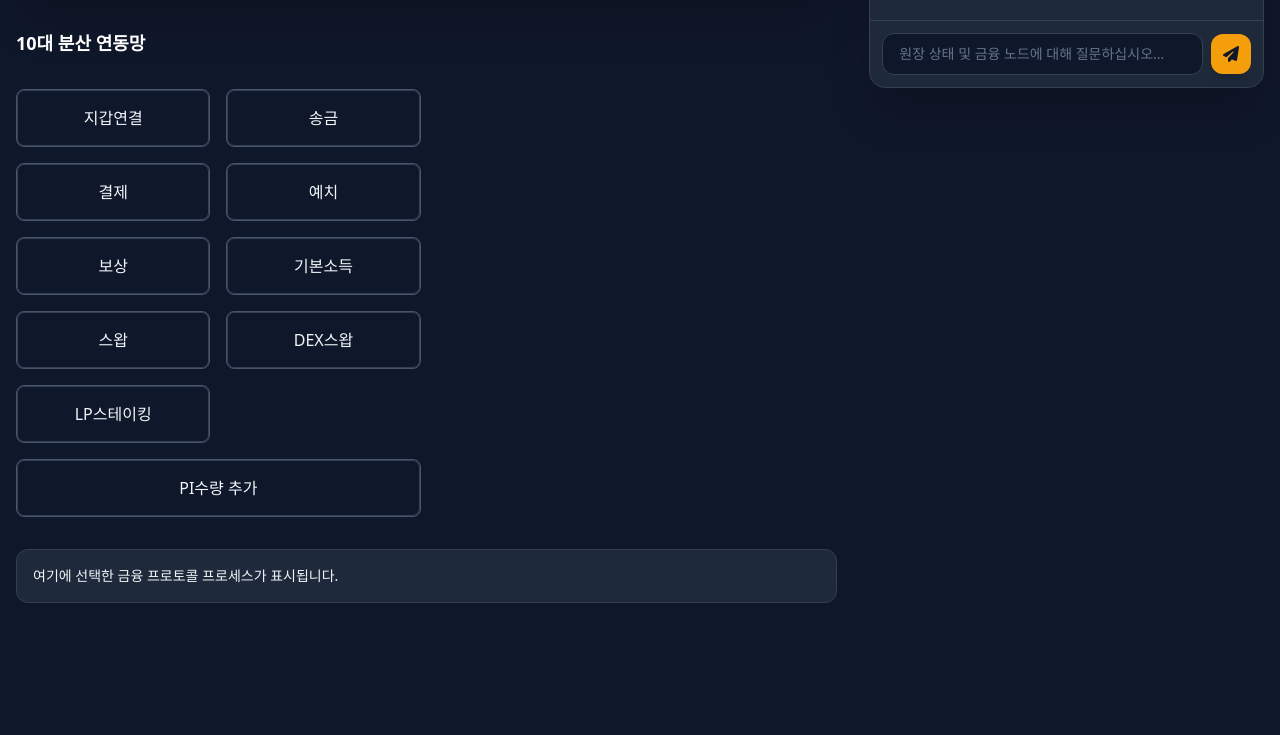
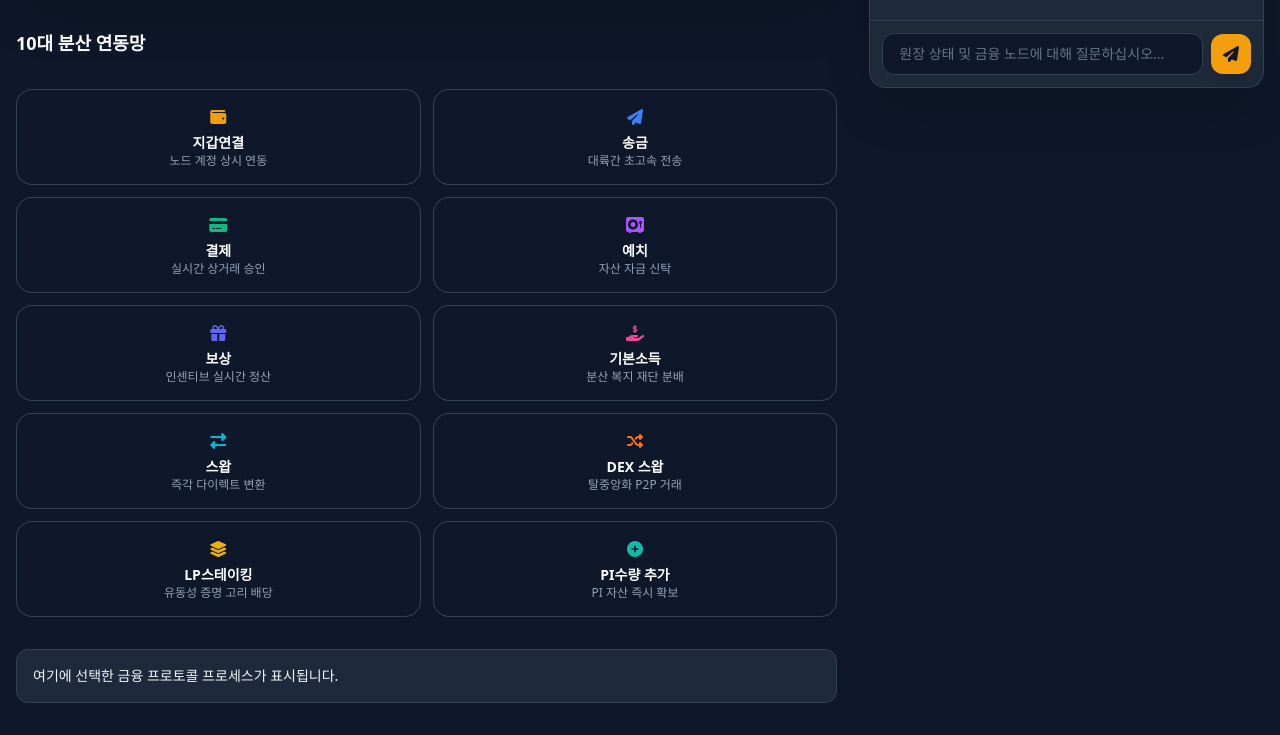
Before and after one commit to ljw2358/HK-WORLDBANK, a website: page index.html in a window 1280 px wide. Shown: the part 729-1464 px from the top of the page. Before the commit the page ends 1364 px from the top, so only its background shows below. Drawn offline with nearby package versions, Linux system fonts and the light colour scheme.

Commit message:
Revamp financial process UI and update logic
Refactor the UI for financial processes with icons and descriptions, replacing the previous grid layout. Update the executeProcess function to handle new process descriptions.

```diff
--- a/index.html
+++ b/index.html
@@ -169,19 +169,57 @@
 
             <h3 class="text-white text-lg font-bold mt-6 mb-4">10대 분산 연동망</h3>
              <div class="grid grid-cols-2 gap-3 w-full text-center">
-          <div class="grid grid-cols-2 gap-4">
-    <div class="hk-box cursor-pointer hover:bg-slate-700 p-4 border border-slate-600 rounded-lg text-center" onclick="executeProcess('지갑연결')">지갑연결</div>
-    <div class="hk-box cursor-pointer hover:bg-slate-700 p-4 border border-slate-600 rounded-lg text-center" onclick="executeProcess('송금')">송금</div>
-    <div class="hk-box cursor-pointer hover:bg-slate-700 p-4 border border-slate-600 rounded-lg text-center" onclick="executeProcess('결제')">결제</div>
-    <div class="hk-box cursor-pointer hover:bg-slate-700 p-4 border border-slate-600 rounded-lg text-center" onclick="executeProcess('예치')">예치</div>
-    <div class="hk-box cursor-pointer hover:bg-slate-700 p-4 border border-slate-600 rounded-lg text-center" onclick="executeProcess('보상')">보상</div>
-    <div class="hk-box cursor-pointer hover:bg-slate-700 p-4 border border-slate-600 rounded-lg text-center" onclick="executeProcess('기본소득')">기본소득</div>
-    <div class="hk-box cursor-pointer hover:bg-slate-700 p-4 border border-slate-600 rounded-lg text-center" onclick="executeProcess('스왑')">스왑</div>
-    <div class="hk-box cursor-pointer hover:bg-slate-700 p-4 border border-slate-600 rounded-lg text-center" onclick="executeProcess('DEX스왑')">DEX스왑</div>
-    <div class="hk-box cursor-pointer hover:bg-slate-700 p-4 border border-slate-600 rounded-lg text-center" onclick="executeProcess('LP스테이킹')">LP스테이킹</div>
-    <div class="hk-box cursor-pointer hover:bg-slate-700 p-4 border border-slate-600 rounded-lg text-center col-span-2" onclick="executeProcess('PI수량 추가')">PI수량 추가</div>
-</div>
-</div>
+                <div class="hk-box" onclick="executeProcess('지갑연결')">
+                    <i class="fa-solid fa-wallet text-amber-500 mb-2"></i>
+                    <h4 class="text-white font-bold text-sm">지갑연결</h4>
+                    <p class="text-slate-400 text-xs">노드 계정 상시 연동</p>
+                </div>
+                <div class="hk-box" onclick="executeProcess('송금')">
+                    <i class="fa-solid fa-paper-plane text-blue-500 mb-2"></i>
+                    <h4 class="text-white font-bold text-sm">송금</h4>
+                    <p class="text-slate-400 text-xs">대륙간 초고속 전송</p>
+                </div>
+                <div class="hk-box" onclick="executeProcess('결제')">
+                    <i class="fa-solid fa-credit-card text-emerald-500 mb-2"></i>
+                    <h4 class="text-white font-bold text-sm">결제</h4>
+                    <p class="text-slate-400 text-xs">실시간 상거래 승인</p>
+                </div>
+                <div class="hk-box" onclick="executeProcess('예치')">
+                    <i class="fa-solid fa-vault text-purple-500 mb-2"></i>
+                    <h4 class="text-white font-bold text-sm">예치</h4>
+                    <p class="text-slate-400 text-xs">자산 자금 신탁</p>
+                </div>
+                <div class="hk-box" onclick="executeProcess('보상')">
+                    <i class="fa-solid fa-gift text-indigo-500 mb-2"></i>
+                    <h4 class="text-white font-bold text-sm">보상</h4>
+                    <p class="text-slate-400 text-xs">인센티브 실시간 정산</p>
+                </div>
+                <div class="hk-box" onclick="executeProcess('기본소득')">
+                    <i class="fa-solid fa-hand-holding-dollar text-pink-500 mb-2"></i>
+                    <h4 class="text-white font-bold text-sm">기본소득</h4>
+                    <p class="text-slate-400 text-xs">분산 복지 재단 분배</p>
+                </div>
+                <div class="hk-box" onclick="executeProcess('스왑')">
+                    <i class="fa-solid fa-right-left text-cyan-500 mb-2"></i>
+                    <h4 class="text-white font-bold text-sm">스왑</h4>
+                    <p class="text-slate-400 text-xs">즉각 다이렉트 변환</p>
+                </div>
+                <div class="hk-box" onclick="executeProcess('DEX스왑')">
+                    <i class="fa-solid fa-shuffle text-orange-500 mb-2"></i>
+                    <h4 class="text-white font-bold text-sm">DEX 스왑</h4>
+                    <p class="text-slate-400 text-xs">탈중앙화 P2P 거래</p>
+                </div>
+                <div class="hk-box" onclick="executeProcess('LP스테이킹')">
+                    <i class="fa-solid fa-layer-group text-yellow-500 mb-2"></i>
+                    <h4 class="text-white font-bold text-sm">LP스테이킹</h4>
+                    <p class="text-slate-400 text-xs">유동성 증명 고리 배당</p>
+                </div>
+                <div class="hk-box" onclick="executeProcess('PI수량 추가')">
+                    <i class="fa-solid fa-plus-circle text-teal-500 mb-2"></i>
+                    <h4 class="text-white font-bold text-sm">PI수량 추가</h4>
+                    <p class="text-slate-400 text-xs">PI 자산 즉시 확보</p>
+                </div>
+            </div>
 
             <div id="process-area" class="mt-4 bg-slate-800 p-4 rounded-xl text-sm border border-slate-700">
                 여기에 선택한 금융 프로토콜 프로세스가 표시됩니다.
@@ -1102,45 +1140,6 @@
                 chatBox.scrollTop = chatBox.scrollHeight;
             }, 600);
         }
- <script>
-        // ... 기존 함수들 ...
-
-        // 여기에 추가하세요!
-        // 10대 분산 연동망 마스터 로직
-        function executeProcess(funcName) {
-            const area = document.getElementById('process-area');
-            const processMap = {
-                '지갑연결': '노드 계정 탐색 → 연동 대상 확인 → 상시 연동 설정 → 6자리 승인 코드 입력 → 처리 완료',
-                '송금': '수신 노드 주소 입력 → 전송 수량 확정 → 경로 최적화 → 6자리 승인 코드 입력 → 대륙간 전송 완료',
-                '결제': '상거래 물품 확인 → 결제 통화 선택 → 거래 서명 요청 → 6자리 승인 코드 입력 → 실시간 승인 완료',
-                '예치': '자산 선택 → 수량 및 기간 설정 → 예상 수익률 확인 → 6자리 승인 코드 입력 → 신탁 처리 완료',
-                '보상': '인센티브 발생 확인 → 정산 주기 설정 → 수령 계정 확인 → 6자리 승인 코드 입력 → 실시간 정산 완료',
-                '기본소득': '수혜 자격 검증 → 분배 노드 동기화 → 분배 수량 산출 → 6자리 승인 코드 입력 → 재단 분배 완료',
-                '스왑': '교환 통화 페어 선택 → 환율 및 슬리피지 확인 → 교환 수량 확정 → 6자리 승인 코드 입력 → 즉각 변환 완료',
-                'DEX스왑': 'P2P 유동성 풀 선택 → 거래 규모 최적화 → 탈중앙화 매칭 → 6자리 승인 코드 입력 → 즉시 거래 완료',
-                'LP스테이킹': '자산 페어 예치 → 유동성 공급 확인 → 배당률 산출 → 6자리 승인 코드 입력 → 증명 고리 배당 완료',
-                'PI수량 추가': 'PI 자산 원장 조회 → 보유 자산 가치 산정 → 확보 수량 결정 → 6자리 승인 코드 입력 → 즉시 확보 완료'
-            };
-
-            area.innerHTML = `
-                <h3 class="text-amber-500 font-bold mb-2">[${funcName}] 상세 프로세스</h3>
-                <p class="text-slate-300 mb-4 text-xs font-mono">${processMap[funcName]}</p>
-                <div class="flex gap-2">
-                    <input type="password" id="auth-code" maxlength="6" placeholder="6자리 코드" class="bg-slate-900 border border-slate-700 rounded px-3 py-2 text-white w-32 focus:outline-none focus:border-amber-500">
-                    <button onclick="confirmAuth('${funcName}')" class="bg-amber-500 text-slate-900 font-bold px-4 py-2 rounded hover:bg-amber-400 cursor-pointer">승인</button>
-                </div>
-            `;
-        }
-
-        function confirmAuth(funcName) {
-            const code = document.getElementById('auth-code').value;
-            if (code.length === 6) {
-                alert(funcName + " 프로세스 승인 완료. HK 노드 동기화 성공.");
-                document.getElementById('process-area').innerHTML = `<p class="text-emerald-400 font-bold"><i class="fa-solid fa-check-circle mr-2"></i>${funcName} 가동 완료</p>`;
-            } else {
-                alert("보안 위반: 6자리 승인 코드가 일치하지 않습니다.");
-            }
-        }
     </script>
 </body>
 </html>
```
